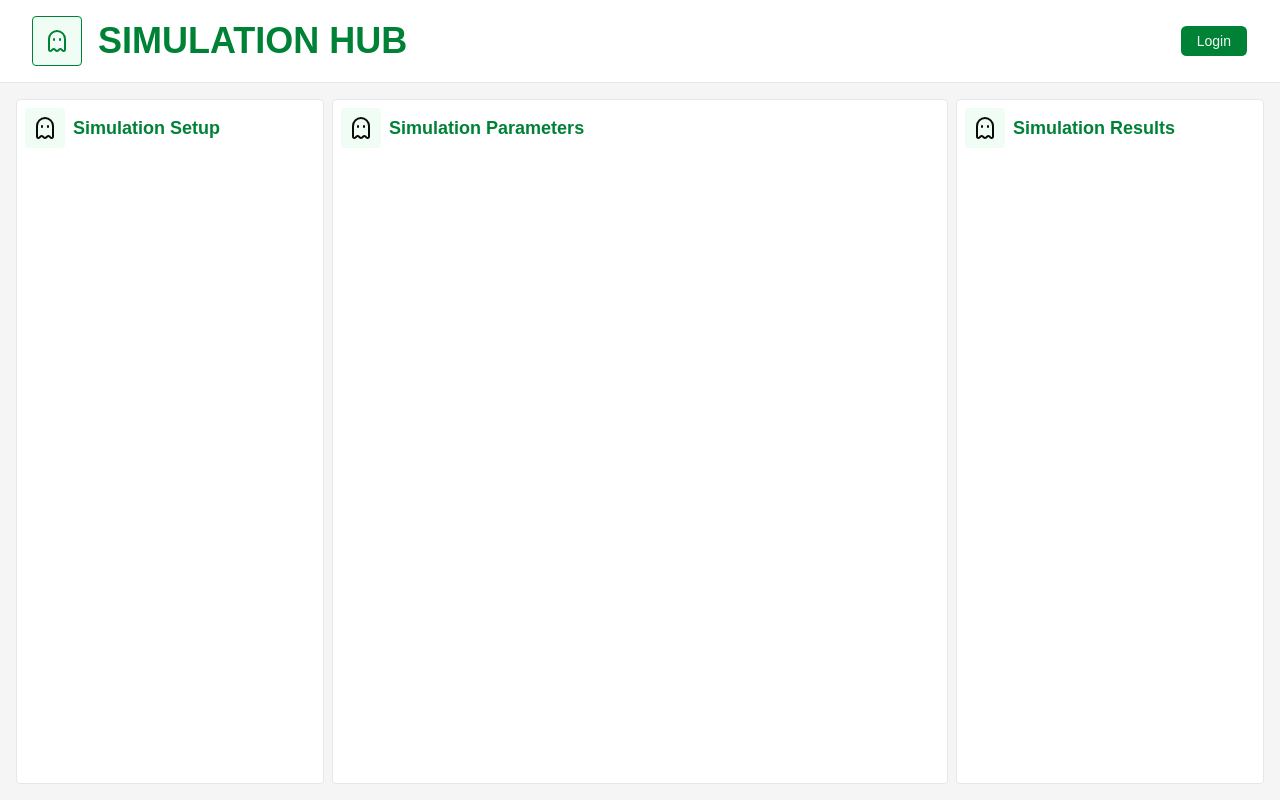
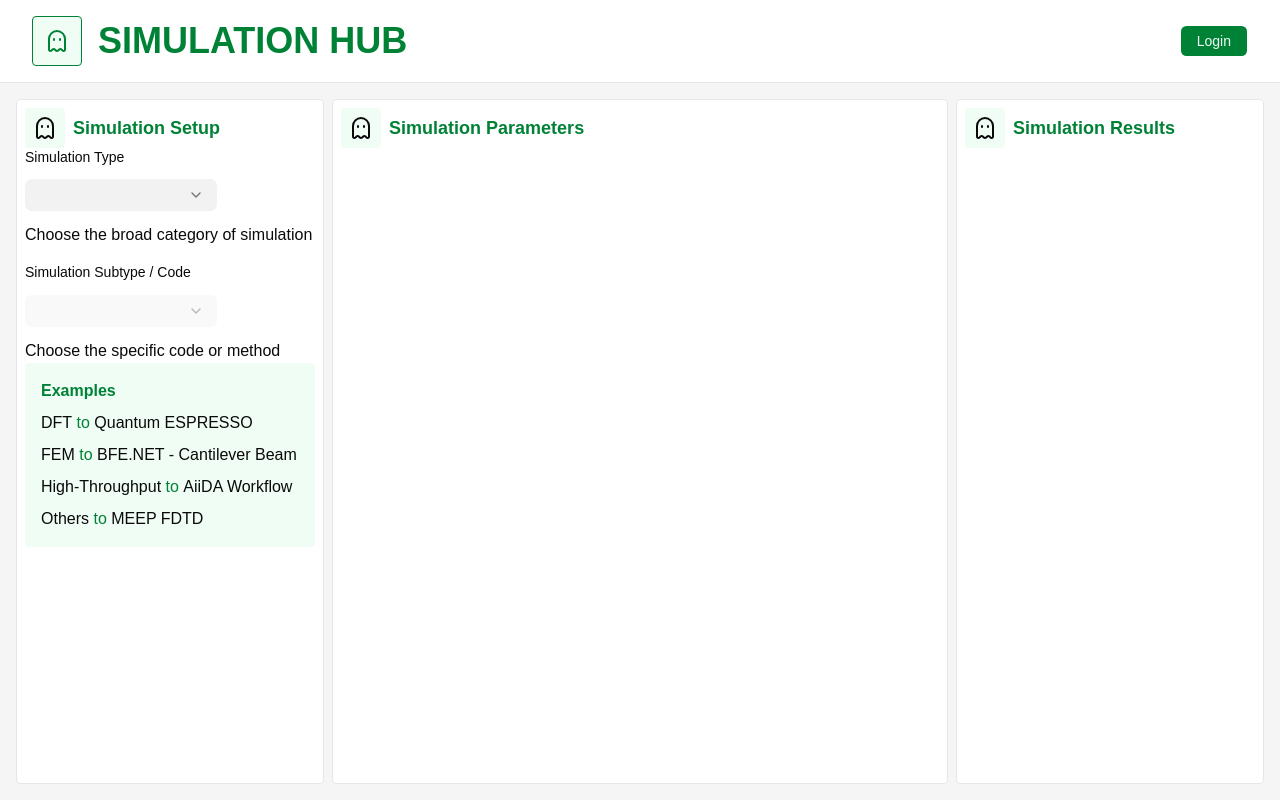
Before and after one commit to kxviel/sim-hub, a React (Vite) app: page /home in a window 1280 px wide. Built offline with nearby package versions, Linux system fonts and the light colour scheme.

Commit message:
feat: sim setup

```diff
--- a/src/modules/Auth/useAuthForm.ts
+++ b/src/modules/Auth/useAuthForm.ts
@@ -120,7 +120,7 @@ export const useAuthForm = () => {
 	const handleSubmit = (event: SubmitEvent<HTMLFormElement>) => {
 		event.preventDefault();
 		event.stopPropagation();
-		void form.handleSubmit();
+		form.handleSubmit();
 	};
 
 	const switchAuthMode = () => {
--- a/src/modules/Home/SimulationSetup.tsx
+++ b/src/modules/Home/SimulationSetup.tsx
@@ -1,9 +1,108 @@
+import { Field, FieldGroup, FieldLabel } from "@/components/ui/field";
+import {
+	Select,
+	SelectContent,
+	SelectGroup,
+	SelectItem,
+	SelectTrigger,
+	SelectValue,
+} from "@/components/ui/select";
 import SectionTitle from "@/modules/Home/SectionTitle";
+import { infoList, simulationTypeList, useHome } from "@/modules/Home/useHome";
 
 const SimulationSetup = () => {
+	const {
+		simType,
+		simSubType,
+		setupComplete,
+		simulationSubtypeList,
+		handleSimulationTypeChange,
+		handleSimulationSubtypeChange,
+		handleSubmit,
+	} = useHome();
+
 	return (
-		<div className="flex-1/4 rounded bg-white p-2 border border-gray-200">
+		<div className="flex-1/4 rounded border border-gray-200 bg-white p-2">
 			<SectionTitle title="Simulation Setup" />
+
+			<form onSubmit={handleSubmit}>
+				<FieldGroup className="gap-4">
+					<Field>
+						<FieldLabel htmlFor={"simType"}>Simulation Type</FieldLabel>
+						<Select
+							id="simType"
+							name="simulationType"
+							items={simulationTypeList}
+							value={simType || null}
+							onValueChange={handleSimulationTypeChange}
+						>
+							<SelectTrigger className="w-full max-w-48">
+								<SelectValue />
+							</SelectTrigger>
+							<SelectContent>
+								<SelectGroup>
+									{simulationTypeList.map((item) => (
+										<SelectItem key={item.label} value={item.value}>
+											{item.label}
+										</SelectItem>
+									))}
+								</SelectGroup>
+							</SelectContent>
+						</Select>
+						<p>Choose the broad category of simulation</p>
+					</Field>
+
+					<Field>
+						<FieldLabel htmlFor={"simSubtype"}>
+							Simulation Subtype / Code
+						</FieldLabel>
+						<Select
+							id="simSubtype"
+							name="simulationSubtype"
+							items={simulationSubtypeList}
+							value={simSubType || null}
+							onValueChange={handleSimulationSubtypeChange}
+							disabled={!simType}
+						>
+							<SelectTrigger className="w-full max-w-48">
+								<SelectValue />
+							</SelectTrigger>
+							<SelectContent>
+								<SelectGroup>
+									{simulationSubtypeList.map((item) => (
+										<SelectItem key={item.label} value={item.value}>
+											{item.label}
+										</SelectItem>
+									))}
+								</SelectGroup>
+							</SelectContent>
+						</Select>
+						<p>Choose the specific code or method</p>
+					</Field>
+				</FieldGroup>
+			</form>
+
+			<div className="p-4 bg-primary-foreground rounded space-y-2">
+				<p className="text-primary font-semibold text-base">
+					{setupComplete ? "About This Setup" : "Examples"}
+				</p>
+				{setupComplete ? (
+					<p>
+						{simSubType === "Quantum ESPRESSO"
+							? "Quantum ESPRESSO uses a CSV parameter file and one UPF file for each chemical element."
+							: "This prototype shows the same example parameter form for any selected simulator."}
+					</p>
+				) : (
+					<ul className=" space-y-2">
+						{infoList.map((item) => (
+							<li key={item.type}>
+								{item.type}&nbsp;<span className="text-primary">to</span>&nbsp;
+								{item.subtype}
+							</li>
+						))}
+					</ul>
+				)}
+			</div>
 		</div>
 	);
 };
--- a/src/modules/Home/useAuthForm.ts
+++ /dev/null
@@ -1,141 +0,0 @@
-import { useForm } from "@tanstack/react-form";
-import { useNavigate } from "@tanstack/react-router";
-import { type SubmitEvent, useState } from "react";
-import { toast } from "sonner";
-import * as z from "zod/mini";
-import { useRegister, useSignIn } from "./auth.api";
-
-export type AuthMode = "login" | "register";
-
-const authFields = {
-	username: z.string(),
-	domain: z.string(),
-	email: z.email({
-		error: ({ input }) =>
-			input === "" ? "Email is required." : "Enter a valid email address.",
-	}),
-	password: z
-		.string()
-		.check(
-			z.minLength(1, "Password is required."),
-			z.minLength(6, "Password must contain at least 6 characters."),
-		),
-	confirmPassword: z.string(),
-};
-
-const loginSchema = z.object(authFields);
-const registerSchema = z
-	.object({
-		...authFields,
-		username: z
-			.string()
-			.check(
-				z.refine((value) => value.trim().length > 0, "Username is required."),
-			),
-		domain: z
-			.string()
-			.check(
-				z.refine((value) => value.trim().length > 0, "SSH domain is required."),
-			),
-		confirmPassword: z
-			.string()
-			.check(z.minLength(1, "Please confirm your password.")),
-	})
-	.check(
-		z.refine((value) => value.password === value.confirmPassword, {
-			error: "Passwords do not match.",
-			path: ["confirmPassword"],
-		}),
-	);
-
-type AuthFormValues = z.infer<typeof registerSchema>;
-
-const defaultValues: AuthFormValues = {
-	username: "",
-	domain: "",
-	email: "",
-	password: "",
-	confirmPassword: "",
-};
-
-export const useAuthForm = () => {
-	const navigate = useNavigate();
-
-	const [authMode, setAuthMode] = useState<AuthMode>("login");
-
-	const signIn = useSignIn();
-	const register = useRegister();
-
-	const isRegistering = authMode === "register";
-
-	const resetMutations = () => {
-		signIn.reset();
-		register.reset();
-	};
-
-	const handleAuthError = (error: unknown) => {
-		const message =
-			error instanceof Error && error.message
-				? error.message
-				: "Unable to continue.";
-		toast.error(message);
-	};
-
-	const handleAuthSuccess = (message: string) => {
-		toast.success(message);
-		void navigate({ to: "/home" });
-	};
-
-	const form = useForm({
-		defaultValues,
-		validators: {
-			onChange: isRegistering ? registerSchema : loginSchema,
-		},
-		onSubmit: async ({ value }) => {
-			resetMutations();
-
-			try {
-				if (isRegistering) {
-					await register.mutateAsync({
-						domain: value.domain.trim(),
-						email: value.email.trim(),
-						password: value.password,
-						username: value.username.trim(),
-					});
-					handleAuthSuccess("Account created.");
-					return;
-				}
-
-				await signIn.mutateAsync({
-					email: value.email.trim(),
-					password: value.password,
-				});
-				handleAuthSuccess("Signed in.");
-			} catch (error) {
-				handleAuthError(error);
-			}
-		},
-	});
-
-	const handleSubmit = (event: SubmitEvent<HTMLFormElement>) => {
-		event.preventDefault();
-		event.stopPropagation();
-		void form.handleSubmit();
-	};
-
-	const switchAuthMode = () => {
-		setAuthMode((currentMode) =>
-			currentMode === "register" ? "login" : "register",
-		);
-		resetMutations();
-		form.reset();
-	};
-
-	return {
-		authMode,
-		form,
-		handleSubmit,
-		isRegistering,
-		switchAuthMode,
-	};
-};
--- /dev/null
+++ b/src/modules/Home/useHome.ts
@@ -0,0 +1,76 @@
+import { type SubmitEvent, useState } from "react";
+
+const SIMULATION_LIST = [
+	{
+		id: "DFT",
+		label: "DFT (Density Functional Theory)",
+		help: "Quantum-level material simulation for crystalline and atomistic systems.",
+		subtypes: ["Quantum ESPRESSO", "ABINIT", "CP2K"],
+	},
+	{
+		id: "FEM",
+		label: "FEM (Finite Element Method)",
+		help: "Continuum simulation for structures, heat transfer, meshes, and PDE models.",
+		subtypes: ["BFE.NET - Cantilever Beam", "MYSTRAN", "JAX-FEM"],
+	},
+	{
+		id: "High-Throughput",
+		label: "High-Throughput Workflow",
+		help: "Workflow orchestration, provenance, and automated simulator execution.",
+		subtypes: ["AiiDA Workflow", "ASE"],
+	},
+	{
+		id: "Others",
+		label: "Others",
+		help: "Specialized simulators outside the main DFT/FEM workflow categories.",
+		subtypes: ["MEEP FDTD", "Monte Carlo"],
+	},
+];
+
+export const infoList = SIMULATION_LIST.map((item) => ({
+	type: item.id,
+	subtype: item.subtypes[0],
+}));
+
+export const simulationTypeList = SIMULATION_LIST.map((sim) => ({
+	label: sim.label,
+	value: sim.id,
+}));
+
+const getSimulationSubtypeList = (simulationType: string) =>
+	SIMULATION_LIST.find((sim) => sim.id === simulationType)?.subtypes.map(
+		(subtype) => ({ label: subtype, value: subtype }),
+	) ?? [];
+
+export const useHome = () => {
+	const [simType, setSimType] = useState("");
+	const [simSubType, setSimSubType] = useState("");
+	const [setupComplete, setSetupComplete] = useState(false);
+
+	const simulationSubtypeList = getSimulationSubtypeList(simType);
+
+	const handleSimulationTypeChange = (value: string | null) => {
+		setSimType(value ?? "");
+		setSimSubType("");
+	};
+
+	const handleSimulationSubtypeChange = (value: string | null) => {
+		setSimSubType(value ?? "");
+		setSetupComplete(!!(simType && value));
+	};
+
+	const handleSubmit = (event: SubmitEvent<HTMLFormElement>) => {
+		event.preventDefault();
+		event.stopPropagation();
+	};
+
+	return {
+		simType,
+		simSubType,
+		setupComplete,
+		simulationSubtypeList,
+		handleSimulationTypeChange,
+		handleSimulationSubtypeChange,
+		handleSubmit,
+	};
+};
```
